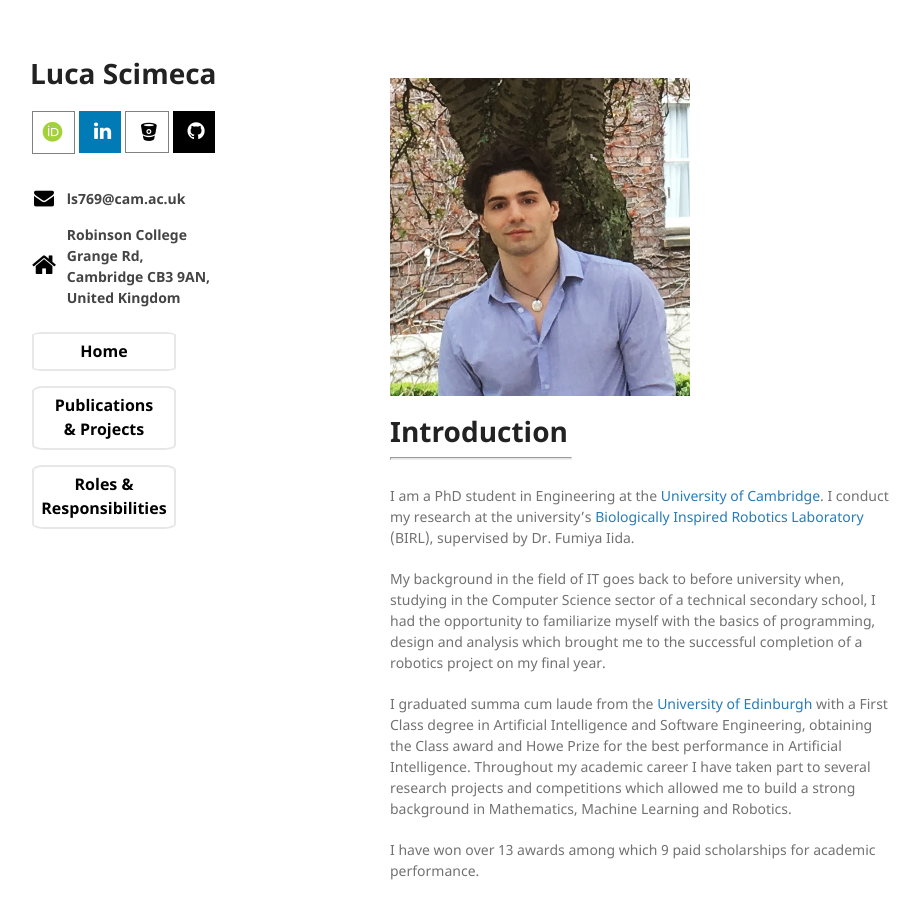
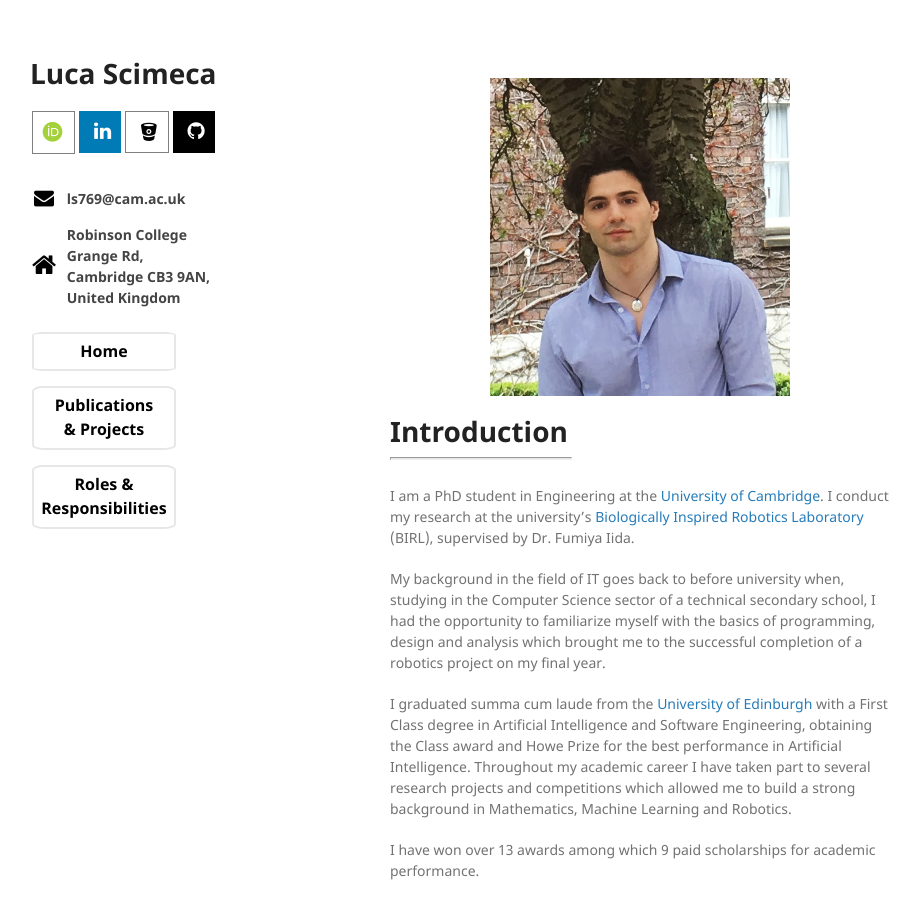
Before and after one commit to lucascimeca/lucascimeca.github.io, a Jekyll site: the page built from index.md, in a window 1280 px wide and 900 px high. Shown: the whole window, without its empty margins (180-1099 px from the left). Built offline with Jekyll 4.4.1, drawn with Linux system fonts in a browser that asks for light colours; nearby versions of some CDN libraries; some web fonts are replaced; the repository's description, which GitHub fills in, is left out.

Commit message:
Update index.md

```diff
--- a/index.md
+++ b/index.md
@@ -4,7 +4,7 @@ layout: default
 
 <link rel="stylesheet" href="{{ '/assets/css/style.css?v=' | append: site.github.build_revision | relative_url }}">
 
-<p id="-intro_img" style="padding-top: 20px">
+<p id="-intro_img" style="padding-top: 20px" align="center">
   <img src="/docs/Luca Scimeca - Photo.JPG" align="center" height="318" width="300">
 </p>
 
```
